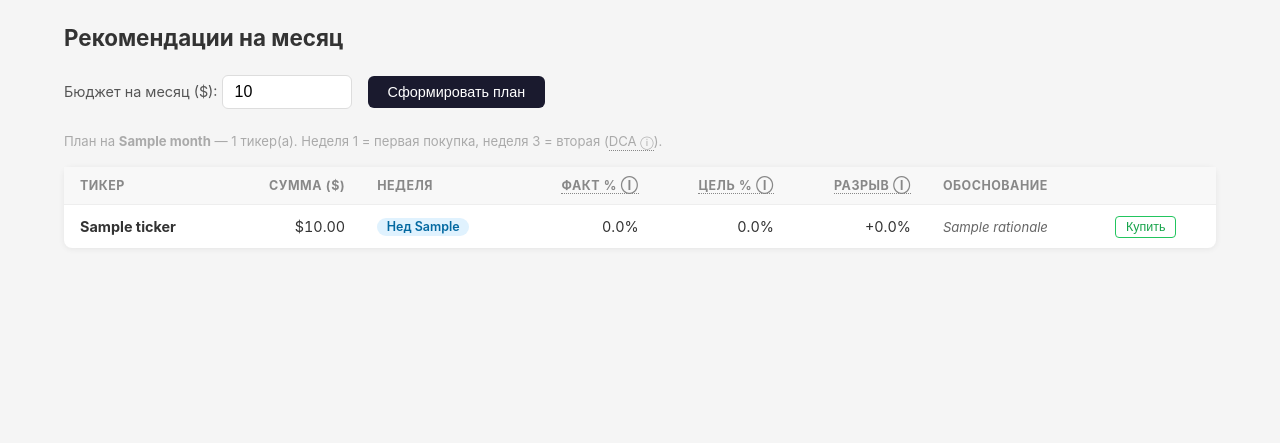
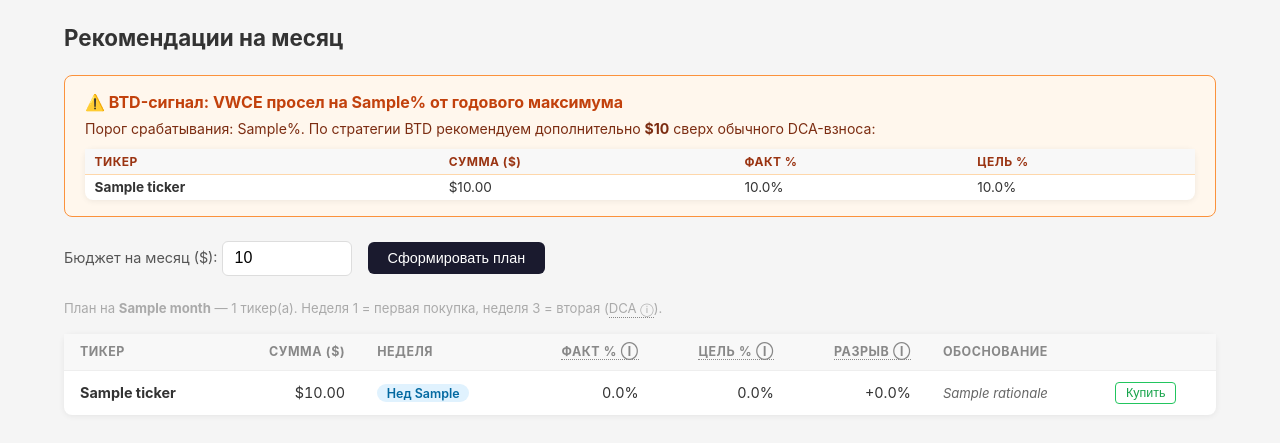
Before and after one commit to vredin/investments, a Python web app: template app/templates/recommend.html in a window 1280 px wide. Shown: the part 52-495 px from the top of the page. Run offline with Jinja, Linux system fonts and the light colour scheme; the template is opened without the code that fills it: most values are stand-ins (such as "Sample title", 1, 10 or a date in 2020).

Commit message:
[CHANGE] T-018: BTD-сигнал на /recommend — баннер при просадке VWCE ≤ threshold
What changed:
- settings_service.py: добавлены дефолты btd_threshold_pct=-10 и btd_extra_budget_usd=200
- recommender.py: get_btd_signal(db) с 15-мин кешем drawdown (_cached_drawdown)
- routers/recommend.py: GET + POST вызывают get_btd_signal, передают btd в шаблон
- routers/settings.py: btd_threshold_pct/btd_extra_budget_usd в _NUMERIC_KEYS +
  server-side валидация что btd_threshold_pct < 0; flash msg → "Сохранено"
- templates/recommend.html: BTD-баннер (скрыт если btd is None, пустая таблица с сообщением)
- templates/settings.html: новая секция BTD с двумя полями

Why:
- Курс (часть 16): DCA + BTD при значимых просадках ≥10%
- get_market_drawdown() уже существовала в analytics.py (T-013)

Risk mitigation:
- DA-001 (позитивный threshold): server-side reject + if threshold >= 0: return None
- DA-002 (yfinance зависание): 15-мин in-memory кеш + try/except в _cached_drawdown
- DA-003 (0.0 = пик vs ошибка): drawdown >= 0.0 → None (безопасно для обоих случаев)
- DA-004 (idempotency): generate_buy_plan не пишет в БД ✓ verified

DA verdict: FIX FIRST → fixed DA-001, DA-002, DA-003 перед коммитом
Tested by: ruff check (all passed)

```diff
--- a/app/routers/recommend.py
+++ b/app/routers/recommend.py
@@ -33,6 +33,7 @@ async def recommend_page(request: Request, db: Session = Depends(get_db)):
     budget = settings_service.get_float(db, "budget_usd")
     saved = rec_service.get_month_recommendations(db, month)
     current_pcts, target_pcts = _compute_pcts(db)
+    btd = rec_service.get_btd_signal(db)
     return templates.TemplateResponse(request, "recommend.html", {
         "month": month,
         "budget": budget,
@@ -40,6 +41,7 @@ async def recommend_page(request: Request, db: Session = Depends(get_db)):
         "current_pcts": current_pcts,
         "target_pcts": target_pcts,
         "generated": False,
+        "btd": btd,
     })
 
 
@@ -67,6 +69,7 @@ async def recommend_submit(
         return RedirectResponse(url="/recommend", status_code=302)
 
     saved = rec_service.get_month_recommendations(db, month)
+    btd = rec_service.get_btd_signal(db)
     return templates.TemplateResponse(request, "recommend.html", {
         "month": month,
         "budget": budget,
@@ -74,6 +77,7 @@ async def recommend_submit(
         "current_pcts": current_pcts,
         "target_pcts": target_pcts,
         "generated": True,
+        "btd": btd,
     })
 
 
--- a/app/services/settings_service.py
+++ b/app/services/settings_service.py
@@ -17,6 +17,8 @@ _DEFAULTS: dict[str, str] = {
     "budget_usd": "200",
     "assumed_return_pct": "8",
     "goal_usd": "1300000",
+    "btd_threshold_pct": "-10",
+    "btd_extra_budget_usd": "200",
 }
 
 TARGET_TICKERS = ["VWCE", "VEUR", "AGGH", "XEON"]
--- a/app/templates/recommend.html
+++ b/app/templates/recommend.html
@@ -20,11 +20,43 @@
   .execute-btn { background: none; border: 1px solid #22c55e; color: #16a34a; border-radius: 4px; padding: 0.2rem 0.6rem; font-size: 0.78rem; cursor: pointer; }
   .empty { color: #bbb; text-align: center; padding: 2rem; font-size: 0.875rem; }
   .section-note { font-size: 0.82rem; color: #aaa; margin-bottom: 1rem; }
+  .btd-banner { background: #fff7ed; border: 1px solid #fb923c; border-radius: 8px; padding: 1rem 1.25rem; margin-bottom: 1.5rem; }
+  .btd-banner h3 { font-size: 1rem; font-weight: 700; color: #c2410c; margin: 0 0 0.5rem; }
+  .btd-banner p { font-size: 0.88rem; color: #7c2d12; margin: 0 0 0.75rem; }
+  .btd-table { width: 100%; border-collapse: collapse; font-size: 0.85rem; }
+  .btd-table th { text-align: left; color: #9a3412; font-size: 0.75rem; text-transform: uppercase; letter-spacing: 0.04em; padding: 0.3rem 0.6rem; border-bottom: 1px solid #fed7aa; }
+  .btd-table td { padding: 0.3rem 0.6rem; border-bottom: 1px solid #ffedd5; }
+  .btd-table tr:last-child td { border-bottom: none; }
+  .btd-empty { color: #9a3412; font-size: 0.85rem; font-style: italic; }
 </style>
 {% endblock %}
 
 {% block content %}
 <h1>Рекомендации на месяц</h1>
+
+{% if btd %}
+<div class="btd-banner">
+  <h3>⚠️ BTD-сигнал: VWCE просел на {{ btd.drawdown_pct }}% от годового максимума</h3>
+  <p>Порог срабатывания: {{ btd.threshold_pct }}%. По стратегии BTD рекомендуем дополнительно <strong>${{ btd.extra_budget | int }}</strong> сверх обычного DCA-взноса:</p>
+  {% if btd.rows %}
+  <table class="btd-table">
+    <thead><tr><th>Тикер</th><th>Сумма ($)</th><th>Факт %</th><th>Цель %</th></tr></thead>
+    <tbody>
+    {% for r in btd.rows %}
+    <tr>
+      <td><strong>{{ r.ticker }}</strong></td>
+      <td>${{ "%.2f" | format(r.amount_usd) }}</td>
+      <td>{{ "%.1f" | format(r.current_pct) }}%</td>
+      <td>{{ "%.1f" | format(r.target_pct) }}%</td>
+    </tr>
+    {% endfor %}
+    </tbody>
+  </table>
+  {% else %}
+  <p class="btd-empty">Все позиции в норме — нет underweight-тикеров для допокупки.</p>
+  {% endif %}
+</div>
+{% endif %}
 
 <form method="POST" action="/recommend" class="form-row">
   <label>Бюджет на месяц ($):
```
Also changed, not shown: app/routers/settings.py (+5 -2 lines), app/services/recommender.py (+46 -0 lines), app/templates/settings.html (+14 -0 lines).
